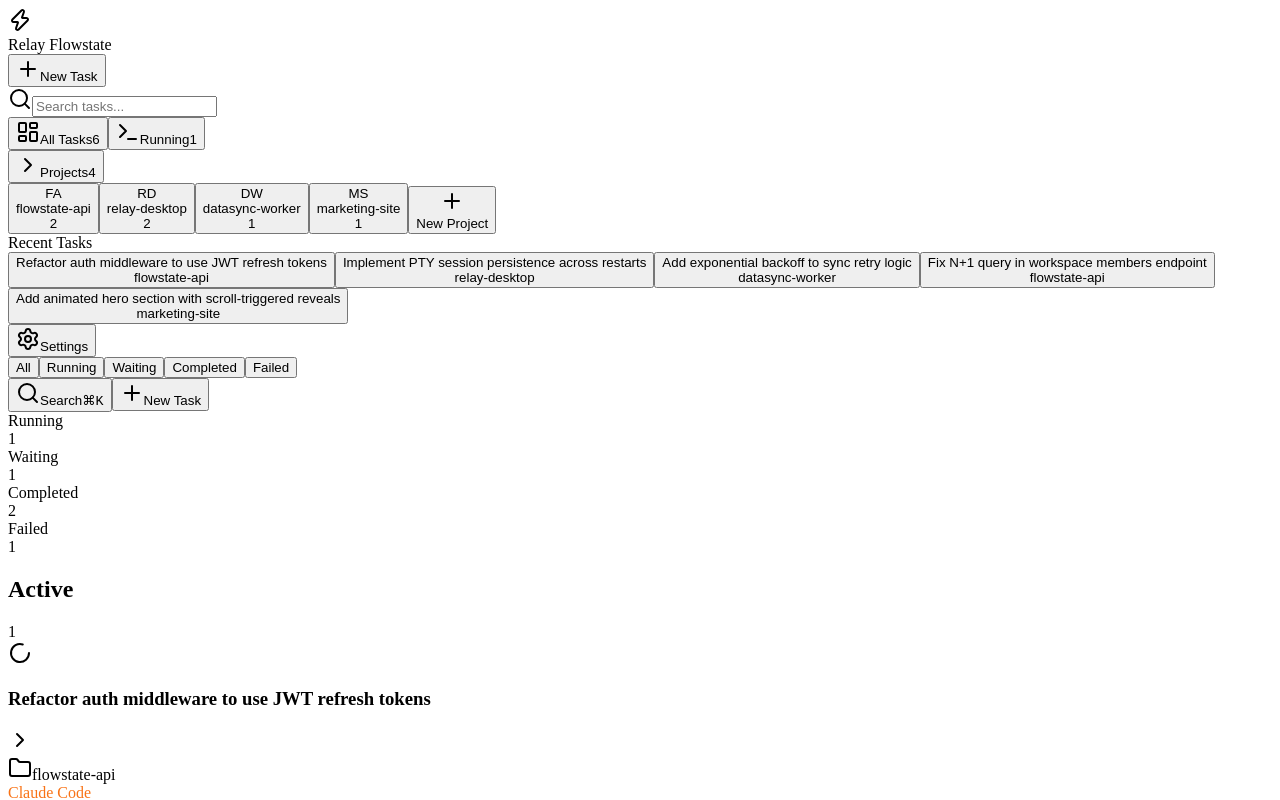
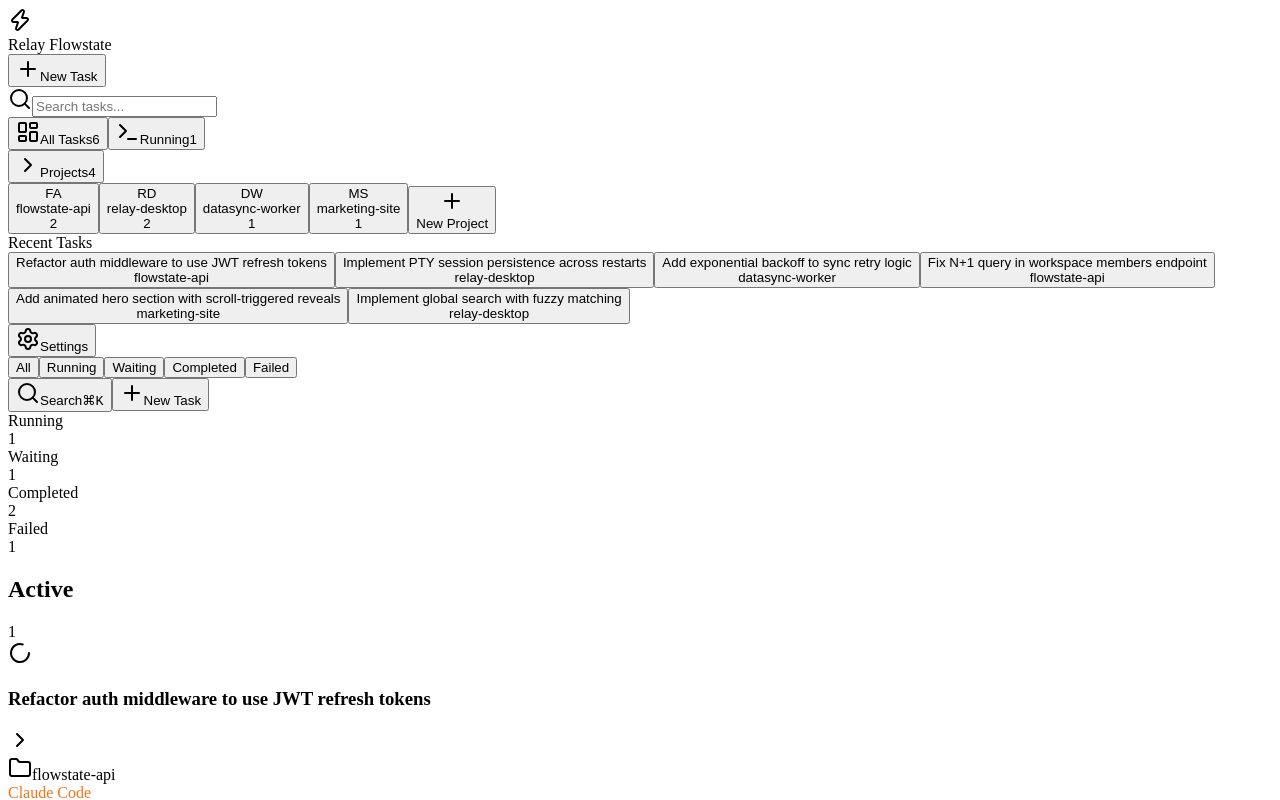
Before and after one commit to Zixell/Relay, a React (Vite) app in the folder src/renderer/: page / in a window 1280 px wide. Shown: the top 800 px of the page. Built offline with nearby package versions, Linux system fonts and the light colour scheme.

Commit message:
main: Some bug fixes

```diff
--- a/src/renderer/src/components/layout/Sidebar.tsx
+++ b/src/renderer/src/components/layout/Sidebar.tsx
@@ -39,7 +39,6 @@ export function Sidebar({ className }: SidebarProps) {
 
   const tasks = useAppStore(selectFilteredTasks)
   const allTasks = useAppStore((s) => s.tasks)
-  const recentTasks = tasks.slice(0, 5)
   const runningCount = allTasks.filter((t) => t.status === 'running').length
   const waitingCount = allTasks.filter((t) => t.status === 'waiting').length
 
@@ -221,7 +220,7 @@ export function Sidebar({ className }: SidebarProps) {
         </span>
       </div>
       <div className="px-2 space-y-0.5 flex-1 overflow-y-auto">
-        {recentTasks.map((task) => {
+        {tasks.map((task) => {
           const statusCfg = STATUS_CONFIG[task.status]
           return (
             <button
```
